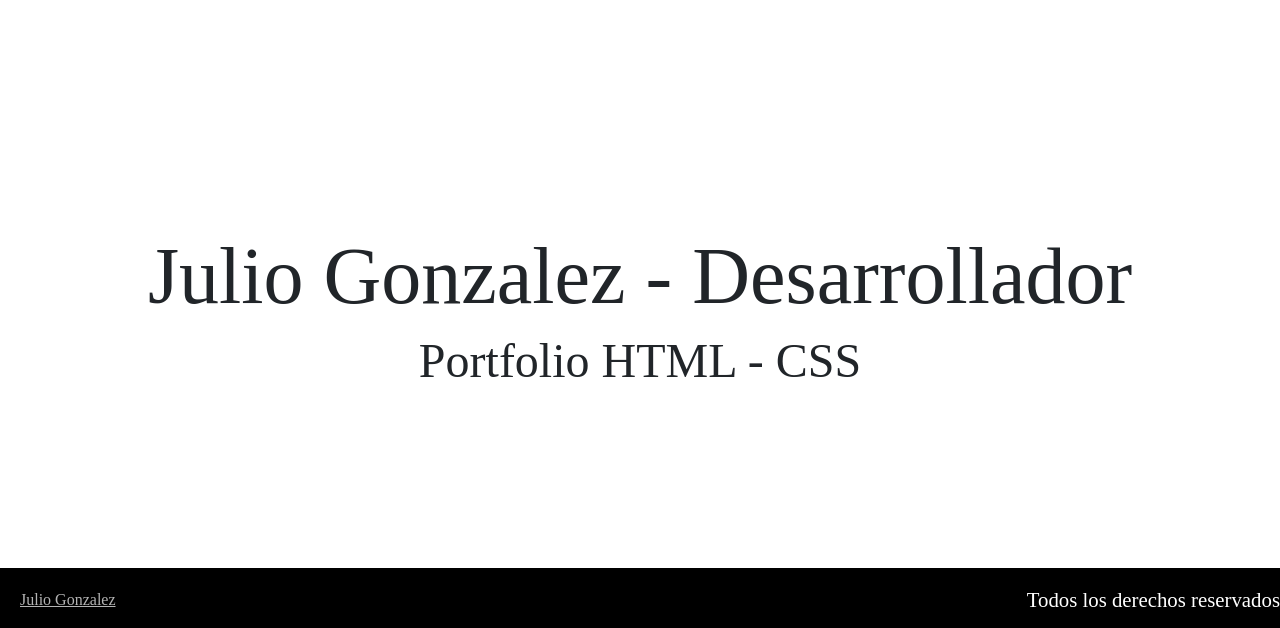
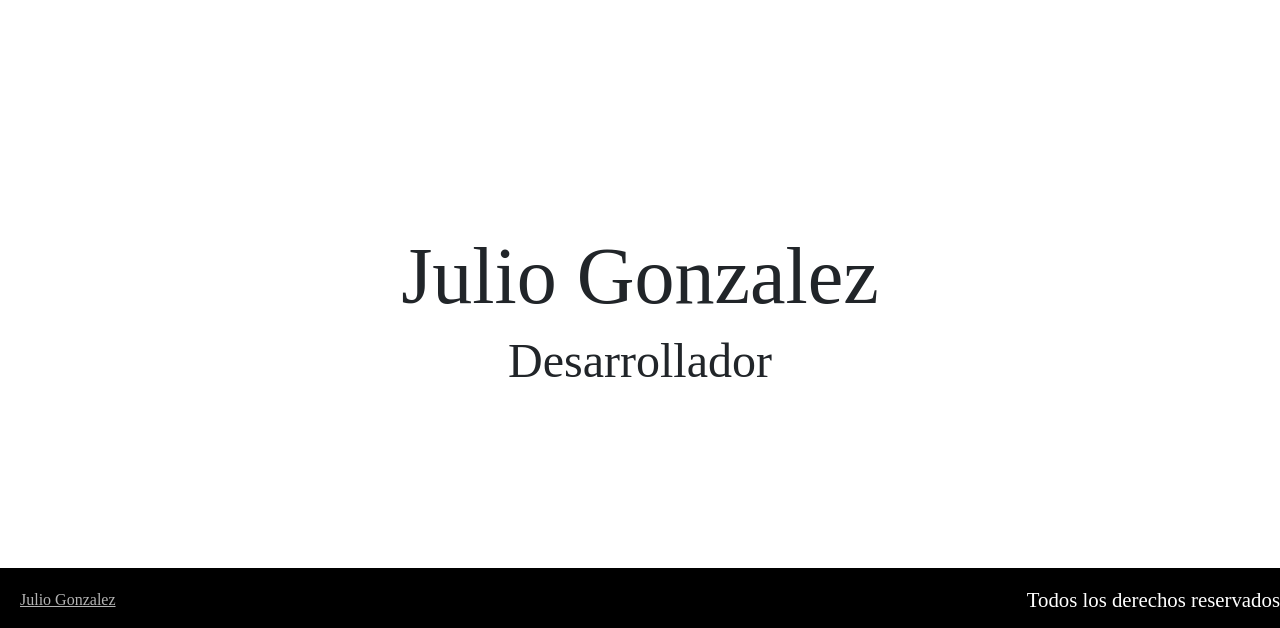
Before and after one commit to COCOLICH3/projecto-final, a website: page index.html in a window 1280 px wide. Shown: the part 172-800 px from the top of the page. Drawn offline with nearby package versions, Linux system fonts and the light colour scheme; a web font is replaced by a local one.

Commit message:
meta keywords

```diff
--- a/index.html
+++ b/index.html
@@ -7,7 +7,7 @@
       name="description"
       content="Portfolio de desarrollador creado por Julio Gonzalez utilizando HTML y CSS para CoderHouse - ¡Contactame!"
     />
-    <!--<meta name="keywords" content="portfolio, cv, habilidades, propuesta laboral, desarrollo, contacto" /> -->
+    <meta name="keywords" content="portfolio, cv, habilidades, propuesta laboral, desarrollo, contacto" />
     <title>Portfolio Desarrollador Julio Gonzalez</title>
     <link rel="stylesheet" href="./css/style.css" />
     <link
@@ -84,8 +84,8 @@
           <!-- fin video -->
         </video>
         <!-- comienzo info -->
-        <h1 class="cover__nombre">Julio Gonzalez - Desarrollador</h1>
-        <h3 class="cover__ocupacion">Portfolio HTML - CSS</h3>
+        <h1 class="cover__nombre">Julio Gonzalez</h1>
+        <h3 class="cover__ocupacion">Desarrollador</h3>
         <!-- fin info -->
       </div>
       <!-- fin seccion cover -->
```
Also changed, not shown: paginas/contacto.html (+1 -0 lines), paginas/cv.html (+1 -0 lines), paginas/habilidades.html (+1 -0 lines), paginas/sobremi.html (+1 -0 lines).
